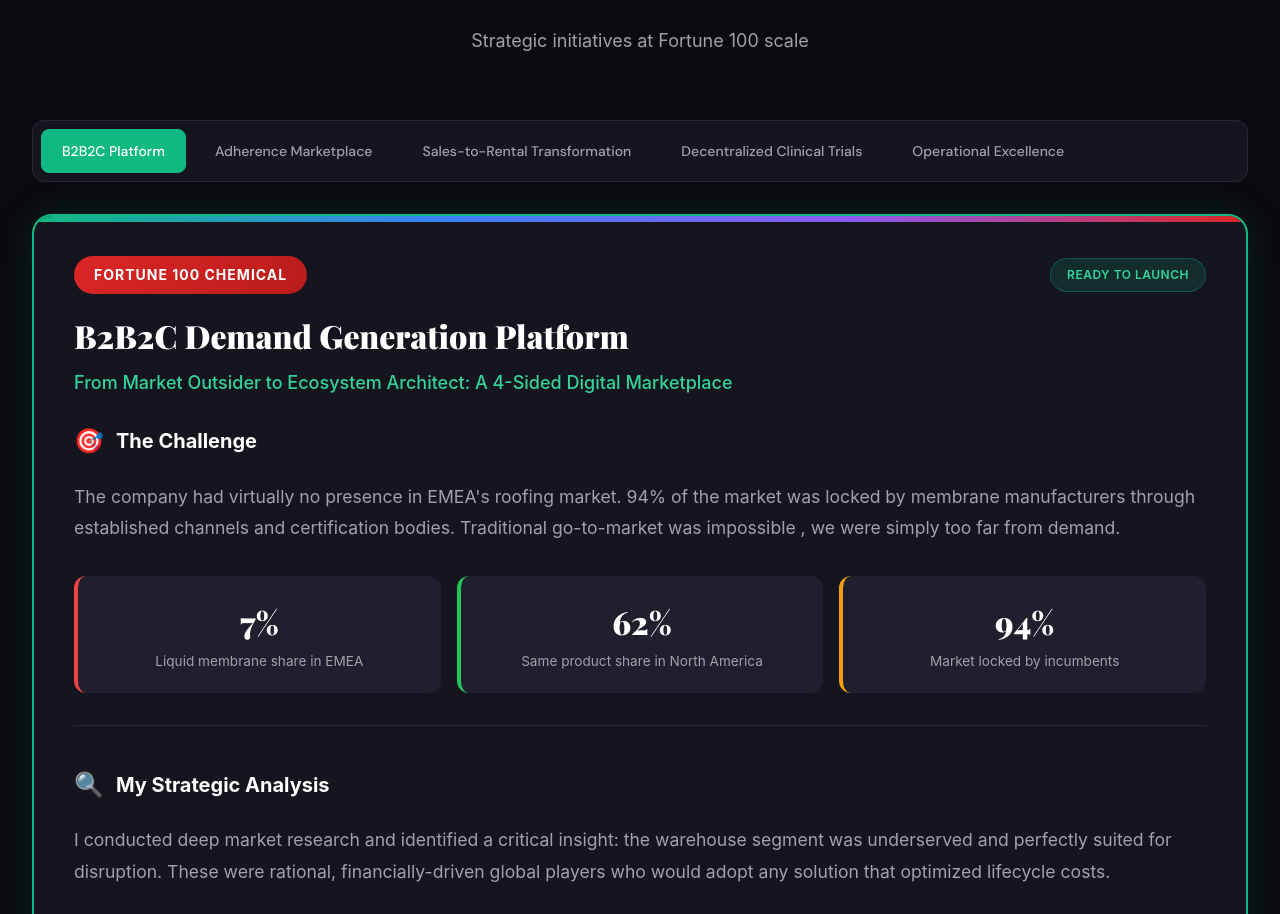
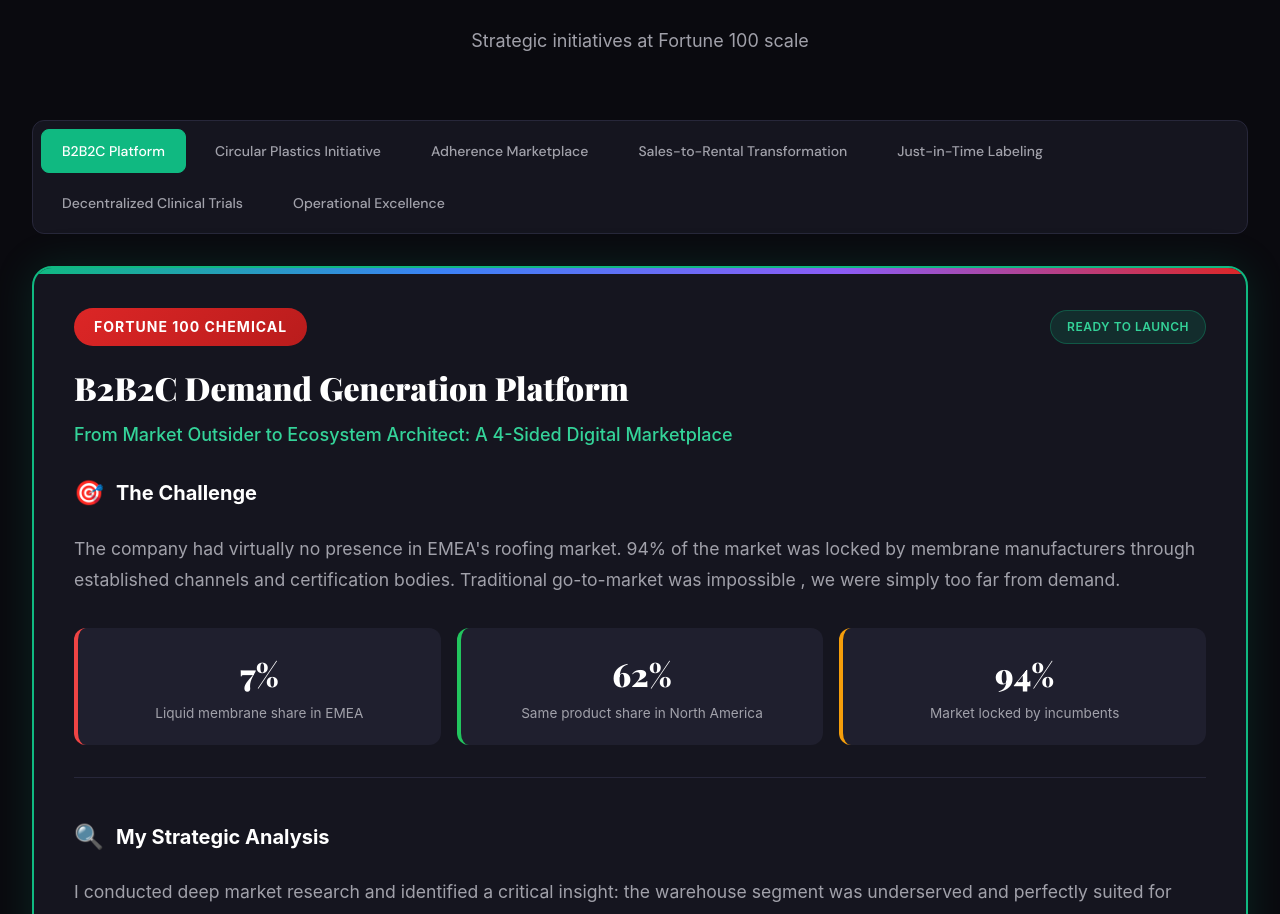
Before and after one commit to stephaneritty-del/portfolio, a React (Vite) app: page / in a window 1280 px wide. Shown: the part 2108-3022 px from the top of the page. Built offline with nearby package versions, Linux system fonts and the light colour scheme.

Commit message:
Update App.jsx

```diff
--- a/src/App.jsx
+++ b/src/App.jsx
@@ -64,8 +64,10 @@ function App() {
 
   const initiatives = [
     { id: 'platform', label: 'B2B2C Platform', shortLabel: 'Platform' },
+      { id: 'plastics', label: 'Circular Plastics Initiative', shortLabel: 'Plastics' },
     { id: 'adherence', label: 'Adherence Marketplace', shortLabel: 'Adherence' },
     { id: 'rental', label: 'Sales-to-Rental Transformation', shortLabel: 'Rental Model' },
+    { id: 'labeling', label: 'Just-in-Time Labeling', shortLabel: 'Labeling' },
     { id: 'dct', label: 'Decentralized Clinical Trials', shortLabel: 'DCT' },
     { id: 'operations', label: 'Operational Excellence', shortLabel: 'Operations' }
   ];
@@ -337,8 +339,10 @@ function App() {
                       <div className="customer-card">
                         <span className="customer-name">REITs</span>
                         <span className="customer-stat">60+ MM m² globally</span>
+<span className="customer-note">
+  {"World's largest logistics real estate"}
+</span>
 
-<span className="customer-note">World's largest logistics real estate</span>
                       </div>
                       <div className="customer-card">
                         <span className="customer-name">Private Equity</span>
```
